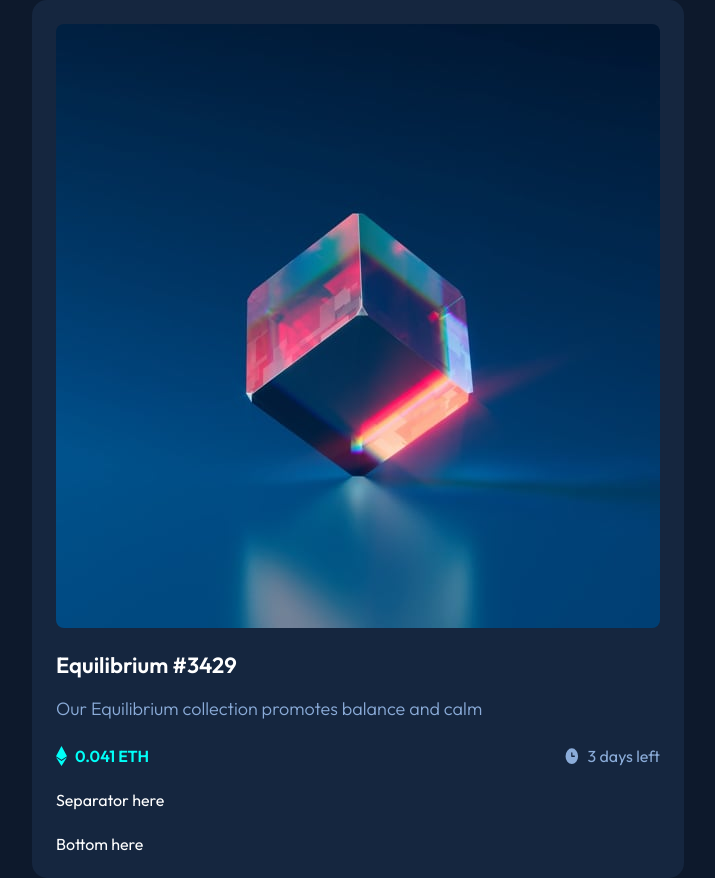
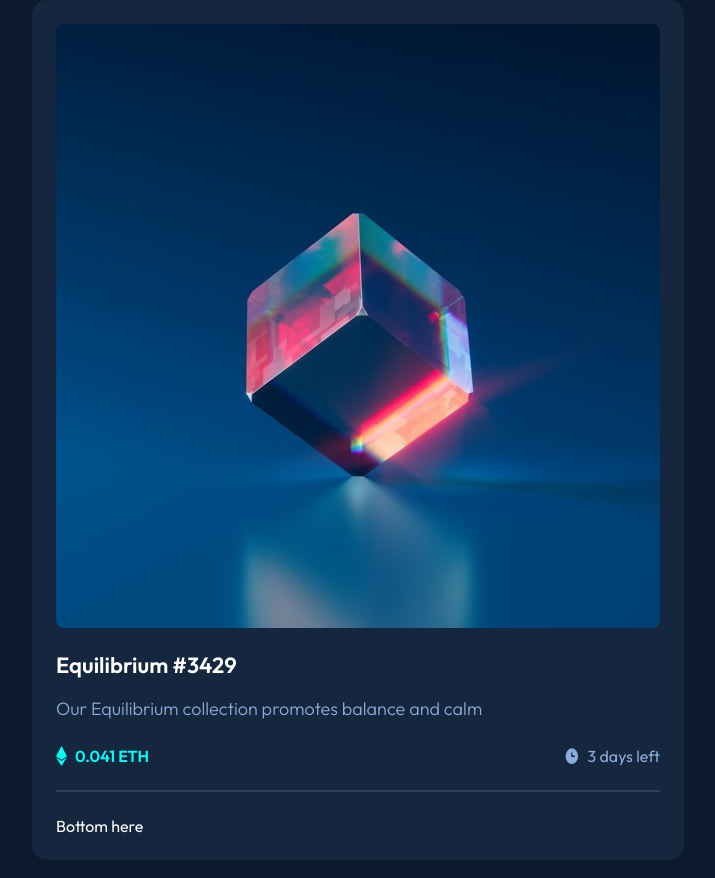
Before and after one commit to danilo2420/FEM_NFTPreviewCardComponent, a website built with Vite: page index.html in a window 1280 px wide. Shown: the whole page, without its empty margins (282-997 px from the left). Built offline with nearby package versions, Linux system fonts and the light colour scheme.

Commit message:
Add separator

```diff
--- a/index.html
+++ b/index.html
@@ -34,7 +34,7 @@
           </div>
         </div>
 
-      <div class="content__separator">Separator here</div>
+      <div class="content__separator"></div>
       <div class="content__bottom">Bottom here</div>
     </div>
   </div>
--- a/styles/style.css
+++ b/styles/style.css
@@ -76,3 +76,7 @@ body {
 .content__top__data__right__days {
     color: var(--blue500);
 }
+
+.content__separator {
+    border: solid var(--blue800) 0.5px;
+}
```
